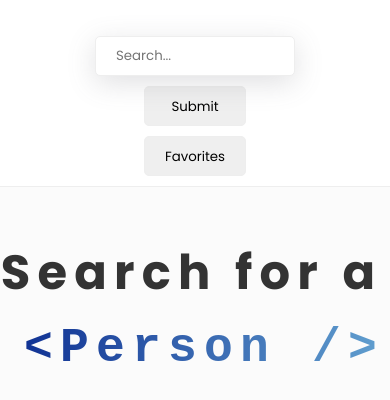
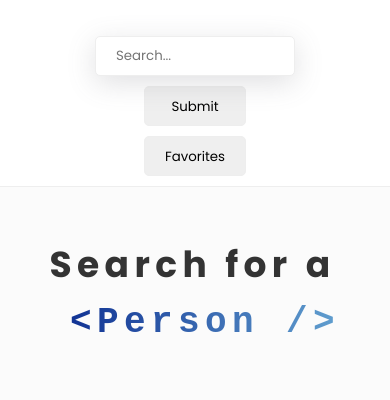
Before and after one commit to ncesar/github-user-search-with-redux, a React (Create React App) app: page / in a window 390 px wide. Shown: the top 400 px of the page. Built offline with nearby package versions, Linux system fonts and the light colour scheme; some icons are missing.

Commit message:
Fixing responsive bug

```diff
--- a/src/components/Content/styled.ts
+++ b/src/components/Content/styled.ts
@@ -9,6 +9,12 @@ export const StyledContentWrapper = styled.main`
 `;
 export const StyledTitleWrapper = styled.div`
   width: 425px;
+  @media (max-width: 424px) {
+    width: 90%;
+    h1 {
+      font-size: 36px;
+    }
+  }
 `;
 export const StyledContentTitle = styled.h1`
   font-weight: bold;
```
